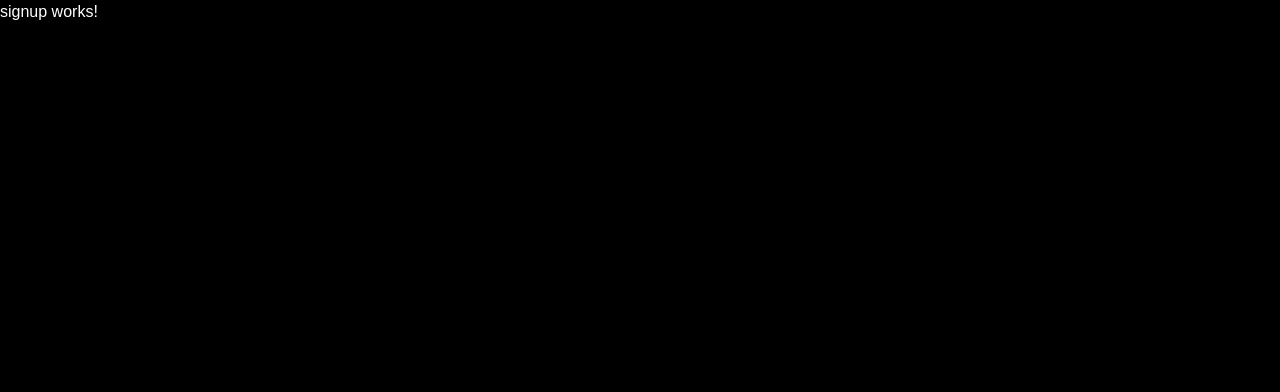
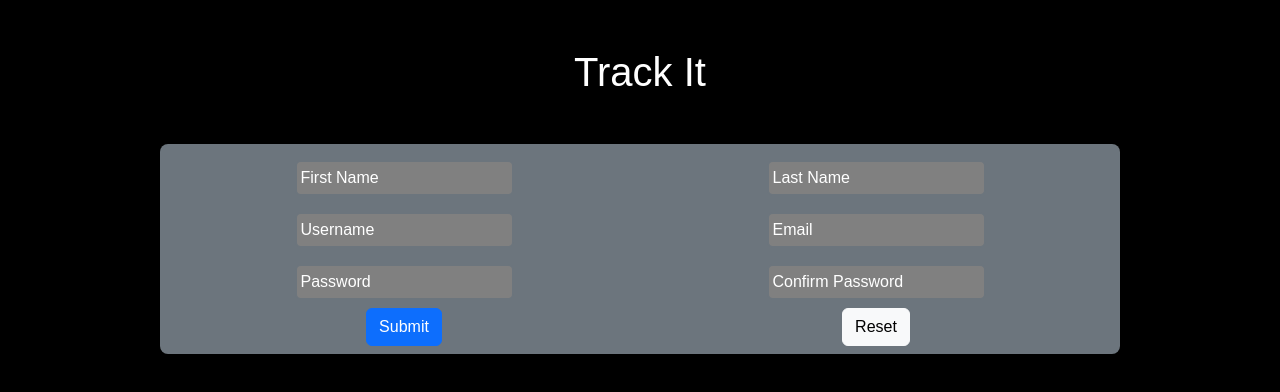
Before and after one commit to Sali02/budgeting-frontend, an Angular app: page /signup in a window 1280 px wide. Shown: the top 392 px of the page. Built offline with nearby package versions, Linux system fonts and the light colour scheme.

Commit message:
Completed the signup component.

```diff
--- a/src/app/app.routes.ts
+++ b/src/app/app.routes.ts
@@ -6,6 +6,11 @@ import {SignupComponent} from "./component/signup/signup.component";
 export const routes: Routes = [
   {
     path: '',
+    redirectTo: '/home',
+    pathMatch: 'full',
+  },
+  {
+    path: 'home',
     component: WelcomeComponent,
     title: 'Track It',
   },
--- a/src/app/component/signup/signup.component.html
+++ b/src/app/component/signup/signup.component.html
@@ -1 +1,64 @@
-<p>signup works!</p>
+<h1 class="text-center mt-5 mb-5">Track It</h1>
+<form [formGroup]="form">
+  <div class="d-flex flex-column justify-content-center align-items-center container w-75">
+    <div class="row text-center bg-secondary p-2 rounded-3">
+      <div class="col-12 col-md-6 rounded-2 p-2 m-auto">
+        <input class="p-1 text-white border border-secondary border-2 rounded-2 text-white"
+               type="text"
+               formControlName="firstName"
+               placeholder="First Name">
+      </div>
+      <div class="col-12 col-md-6 rounded-2 p-2 m-auto ">
+        <input class="p-1 text-white border border-secondary border-2 rounded-2 text-white"
+               type="text"
+               formControlName="lastName"
+               placeholder="Last Name">
+      </div>
+      <div class="col-12 col-md-6 rounded-2 p-2 m-auto ">
+        <input class="p-1 text-white border border-secondary border-2 rounded-2 text-white"
+               type="text"
+               formControlName="username"
+               placeholder="Username">
+      </div>
+      <div class="col-12 col-md-6 rounded-2 p-2 m-auto ">
+        <input class="p-1 text-white border border-secondary border-2 rounded-2 text-white"
+               type="email"
+               formControlName="email"
+               placeholder="Email">
+      </div>
+      <div class="d-flex flex-column align-items-center justify-content-center d-md-flex flex-md-row align-items-md-center justify-content-md-center p-0"
+           formGroupName="passwords">
+        <div class="rounded-2 p-2 m-auto">
+          <input class="p-1 text-white border border-secondary border-2 rounded-2 text-white"
+                 type="password"
+                 formControlName="password"
+                 placeholder="Password">
+        </div>
+        <div class="rounded-2 p-2 m-auto">
+          <input class="p-1 text-white border border-secondary border-2 rounded-2 text-white"
+                 type="password"
+                 formControlName="confirmPassword"
+                 placeholder="Confirm Password">
+        </div>
+      </div>
+
+      <div class="col-12 col-md-6">
+        <button class="btn btn-primary m-auto" type="submit" (click)="onSubmit()">Submit</button>
+      </div>
+      <div class="col-12 col-md-6 m-auto">
+        <button class="btn btn-light m-auto" (click)="onReset()">Reset</button>
+      </div>
+      <div>
+        @if (emailIsInvalid) {
+          <p class="mt-2 text-warning">The email you put is invalid, please write the correct email</p>
+        }
+        @if (passwordControl) {
+          <p class="mt-2 text-warning">The password must contain at least 8 characters </p>
+        }
+        @if (passwordIsInvalid) {
+          <p class="mt-2 text-warning">Passwords must match.</p>
+        }
+      </div>
+    </div>
+  </div>
+</form>
--- a/src/app/component/signup/signup.component.scss
+++ b/src/app/component/signup/signup.component.scss
@@ -0,0 +1,7 @@
+input {
+  background-color: grey;
+}
+
+::placeholder {
+  color: white;
+}
--- a/src/app/component/signup/signup.component.ts
+++ b/src/app/component/signup/signup.component.ts
@@ -1,12 +1,91 @@
 import { Component } from '@angular/core';
+import {AbstractControl, FormControl, FormGroup, ReactiveFormsModule, Validators} from "@angular/forms";
+
+function equalValues(controlName1: string, controlName2: string) {
+  return (control: AbstractControl) => {
+    const val1 = control.get(controlName1)?.value;
+    const val2 = control.get(controlName2)?.value;
+
+    if (val1 == val2) {
+      return null;
+    }
+
+    return {valuesNotEqual: true};
+  }
+}
+
+
 
 @Component({
   selector: 'app-signup',
   standalone: true,
-  imports: [],
+  imports: [ReactiveFormsModule],
   templateUrl: './signup.component.html',
   styleUrl: './signup.component.scss'
 })
 export class SignupComponent {
+  form = new FormGroup({
+    firstName: new FormControl('', {
+      validators: [Validators.required]
+    }),
+    lastName: new FormControl('', {
+      validators: [Validators.required]
+    }),
+    username: new FormControl('', {
+      validators: [Validators.required]
+    }),
+    email: new FormControl('', {
+      validators: [Validators.required, Validators.email]
+    }),
 
+    passwords: new FormGroup({
+      password: new FormControl('', {
+        validators: [Validators.required, Validators.minLength(8)]
+      }),
+        confirmPassword: new FormControl('', {
+        validators: [Validators.required, Validators.minLength(8)]
+      })
+    },
+      {
+        validators: [equalValues('password', 'confirmPassword')],
+      }
+    )
+  });
+
+  get emailIsInvalid() {
+    return (
+      this.form.controls.email.touched &&
+      this.form.controls.email.dirty &&
+      this.form.controls.email.invalid
+    );
+  }
+
+  get passwordIsInvalid() {
+    const passwordsGroup = this.form.get('passwords');
+    return passwordsGroup?.touched &&
+      passwordsGroup?.dirty &&
+      passwordsGroup.hasError('valuesNotEqual');
+  }
+
+  get passwordControl() {
+    return (
+      this.form.controls.passwords.controls.password.touched &&
+      this.form.controls.passwords.controls.password.dirty &&
+      this.form.controls.passwords.controls.password.invalid
+    )
+  }
+
+  onSubmit() {
+    if(this.form.valid) {
+      console.log('Form Submitted Successfully' ,this.form.value);
+    }
+    else {
+      console.log('Unsuccess', this.form.value);
+      this.form.markAllAsTouched();
+    }
+  }
+
+  onReset() {
+    this.form.reset()
+  }
 }
```
